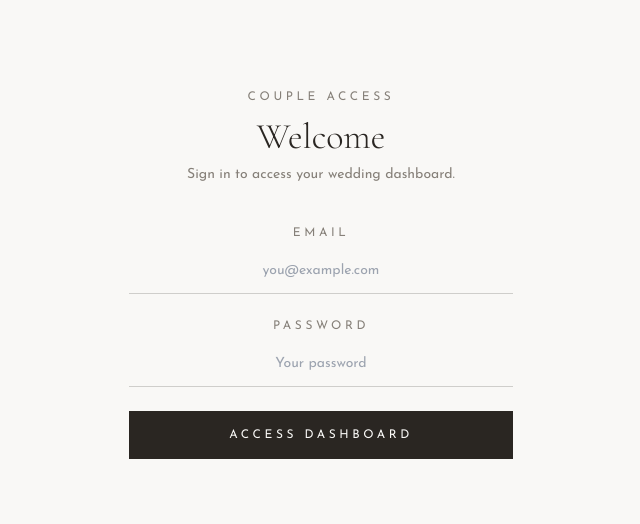
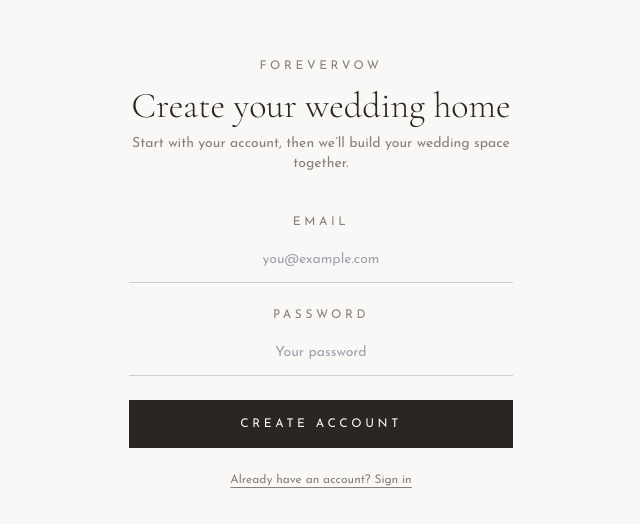
Before and after one commit to didireloaded/wedding-bloom, a React (Vite) app: page /couple-login in a window 1280 px wide. Shown: the part 126-650 px from the top of the page, without its empty margins (319-959 px from the left). Built offline with nearby package versions, Linux system fonts and the light colour scheme; no server answers.

Commit message:
feat: make couple onboarding the first-run flow

```diff
--- a/src/pages/CoupleLogin.tsx
+++ b/src/pages/CoupleLogin.tsx
@@ -8,18 +8,26 @@ const CoupleLogin = () => {
   const [email, setEmail] = useState("");
   const [password, setPassword] = useState("");
   const [submitting, setSubmitting] = useState(false);
+  const [mode, setMode] = useState<"signin" | "signup">("signup");
   const navigate = useNavigate();
-  const { signIn } = useAuth();
+  const { signIn, signUp } = useAuth();
 
   const handleSubmit = async (e: React.FormEvent) => {
     e.preventDefault();
     setSubmitting(true);
 
-    const { error } = await signIn(email.trim(), password);
+    const { error } = mode === "signup"
+      ? await signUp(email.trim(), password)
+      : await signIn(email.trim(), password);
     if (error) {
       toast.error(error.message || "Unable to sign in. Please try again.");
     } else {
-      navigate("/couple-dashboard");
+      if (mode === "signup") {
+        toast.success("Account created. Let's set up your wedding.");
+        navigate("/couple-onboarding");
+      } else {
+        navigate("/couple-dashboard");
+      }
     }
     setSubmitting(false);
   };
@@ -31,10 +39,10 @@ const CoupleLogin = () => {
         animate={{ opacity: 1, y: 0 }}
         className="w-full max-w-sm text-center"
       >
-        <p className="wedding-label mb-3">COUPLE ACCESS</p>
-        <h1 className="font-display text-4xl font-light mb-2">Welcome</h1>
+        <p className="wedding-label mb-3">FOREVERVOW</p>
+        <h1 className="font-display text-4xl font-light mb-2">{mode === "signup" ? "Create your wedding home" : "Welcome back"}</h1>
         <p className="font-body text-sm text-muted-foreground mb-10">
-          Sign in to access your wedding dashboard.
+          {mode === "signup" ? "Start with your account, then we’ll build your wedding space together." : "Sign in to continue to your wedding space."}
         </p>
 
         <form onSubmit={handleSubmit} className="space-y-6">
@@ -56,9 +64,12 @@ const CoupleLogin = () => {
             disabled={submitting}
             className="w-full py-4 bg-foreground text-background font-body text-xs tracking-[0.3em] uppercase hover:bg-foreground/90 transition-colors disabled:opacity-50"
           >
-            {submitting ? "CHECKING..." : "ACCESS DASHBOARD"}
+            {submitting ? "PLEASE WAIT..." : mode === "signup" ? "CREATE ACCOUNT" : "SIGN IN"}
           </button>
         </form>
+        <button type="button" onClick={() => setMode(mode === "signup" ? "signin" : "signup")} className="mt-6 font-body text-xs text-muted-foreground underline underline-offset-4">
+          {mode === "signup" ? "Already have an account? Sign in" : "New to ForeverVow? Create an account"}
+        </button>
       </motion.div>
     </div>
   );
```
